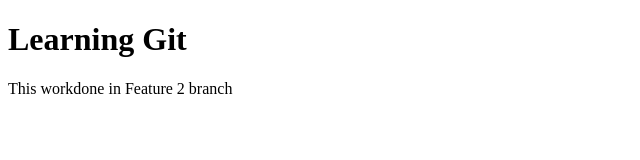
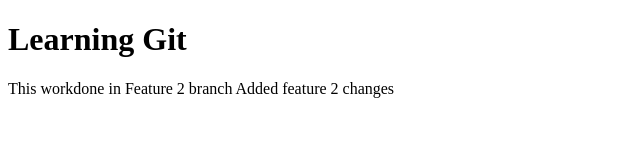
Before and after one commit to Ashi-Jain07/Another-one, a plain HTML site: page index.html in a window 1280 px wide. Shown: the whole page, without its empty margins (0-640 px from the left). Drawn offline with Linux system fonts and the light colour scheme.

Commit message:
feature2

```diff
--- a/index.html
+++ b/index.html
@@ -7,6 +7,6 @@
 </head>
 <body>
     <h1>Learning Git</h1>
-    <p>This workdone in Feature 2 branch</p>
+    <p>This workdone in Feature 2 branch Added feature 2 changes</p>
 </body>
 </html>
```
